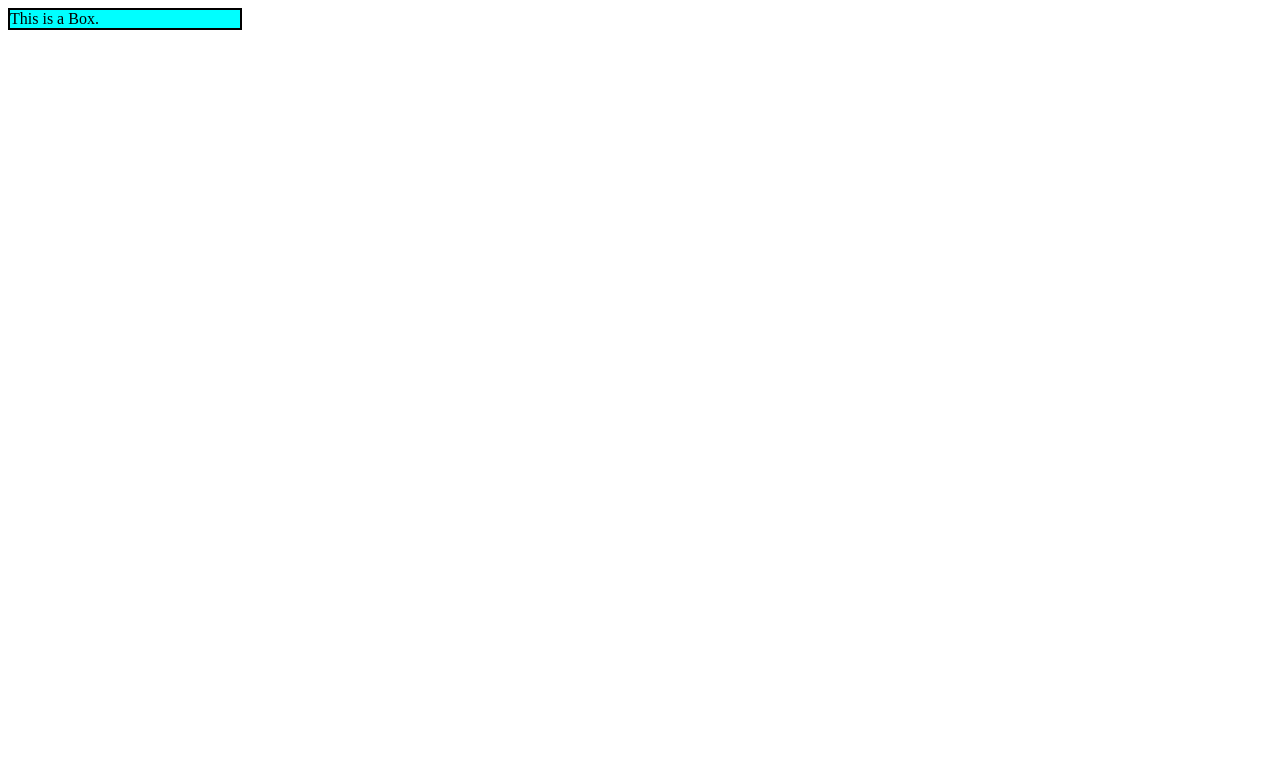
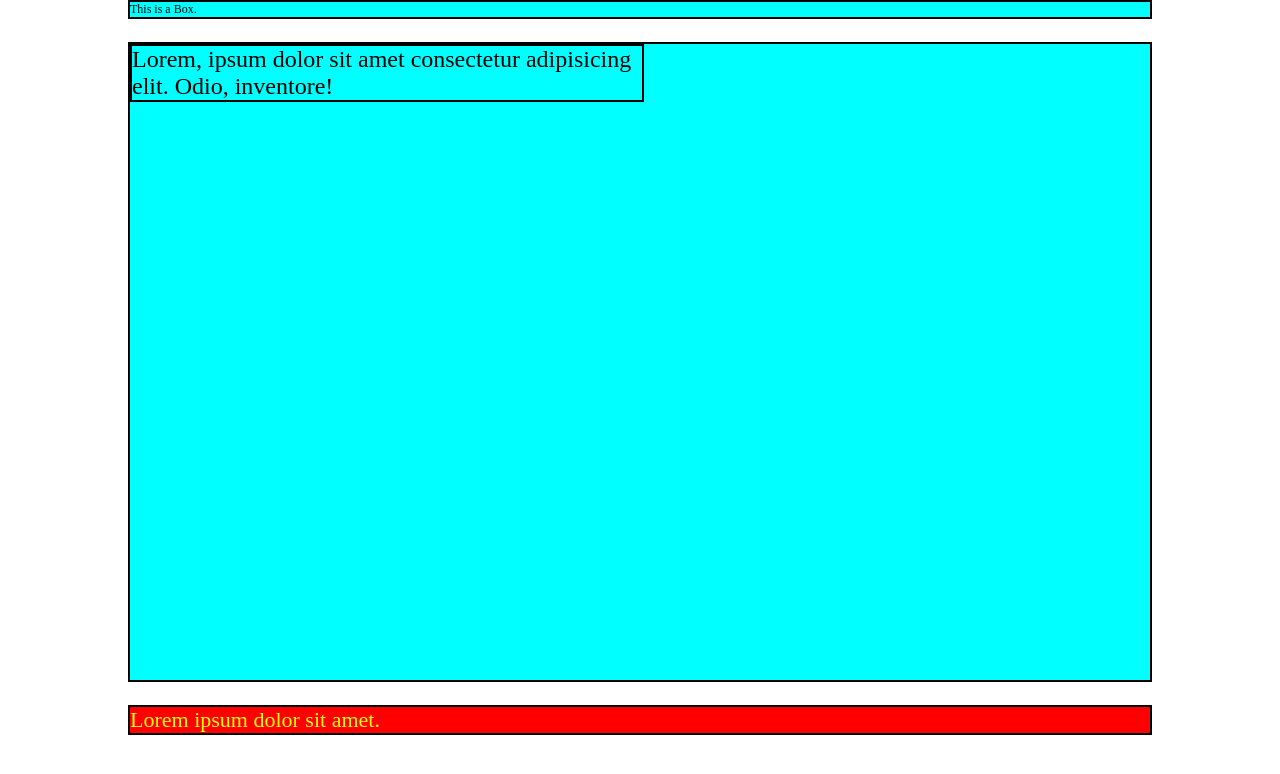
Before and after one commit to shubham-singh-12/Sigma_Web_Development, a plain HTML site: page 22. CSS Sizing Units (px, rem, em, vh, vw, percentage)/index.html in a window 1280 px wide. Drawn offline with Linux system fonts and the light colour scheme.

Commit message:
Updating CSS Sizing Units

```diff
--- a/22. CSS Sizing Units (px, rem, em, vh, vw, percentage)/CSS/style.css
+++ b/22. CSS Sizing Units (px, rem, em, vh, vw, percentage)/CSS/style.css
@@ -1,5 +1,47 @@
+* {
+    margin: 0;
+    padding: 0;
+}
+
+html {
+    font-size: 12px;
+}
+
 .box {
+    box-sizing: border-box;
     border: 2px solid black;
-    width: 230px;
+    /* width: 1536px; */
+    width: 80vw;
     background-color: aqua;
+    margin: auto;
 }
+
+.container {
+    box-sizing: border-box;
+    border: 2px solid black;
+    /* width: 1536px; */
+    width: 80vw;
+    /* height: 80vh; */
+    min-height: 80vh;
+    background-color: aqua;
+    margin: 23px auto;
+    font-size: 18px;
+}
+
+.container p {
+    /* font-size: 1em; */
+    font-size: 2rem;
+    border: 2px solid black;
+    width: 50%;
+}
+
+.mycont {
+    border: 2px solid black;
+    box-sizing: border-box;
+    margin: 23px auto;
+    background-color: red;
+    color: yellow;
+    font-size: 22px;
+    /* width: 100vmin; */
+    width: 80vw;
+}
--- a/22. CSS Sizing Units (px, rem, em, vh, vw, percentage)/index.html
+++ b/22. CSS Sizing Units (px, rem, em, vh, vw, percentage)/index.html
@@ -16,6 +16,16 @@
         This is a Box.
     </div>
 
+    <div class="container">
+        <p>
+            Lorem, ipsum dolor sit amet consectetur adipisicing elit. Odio, inventore!
+        </p>
+    </div>
+
+    <div class="mycont">
+        Lorem ipsum dolor sit amet.
+    </div>
+
 </body>
 
 </html>
```
